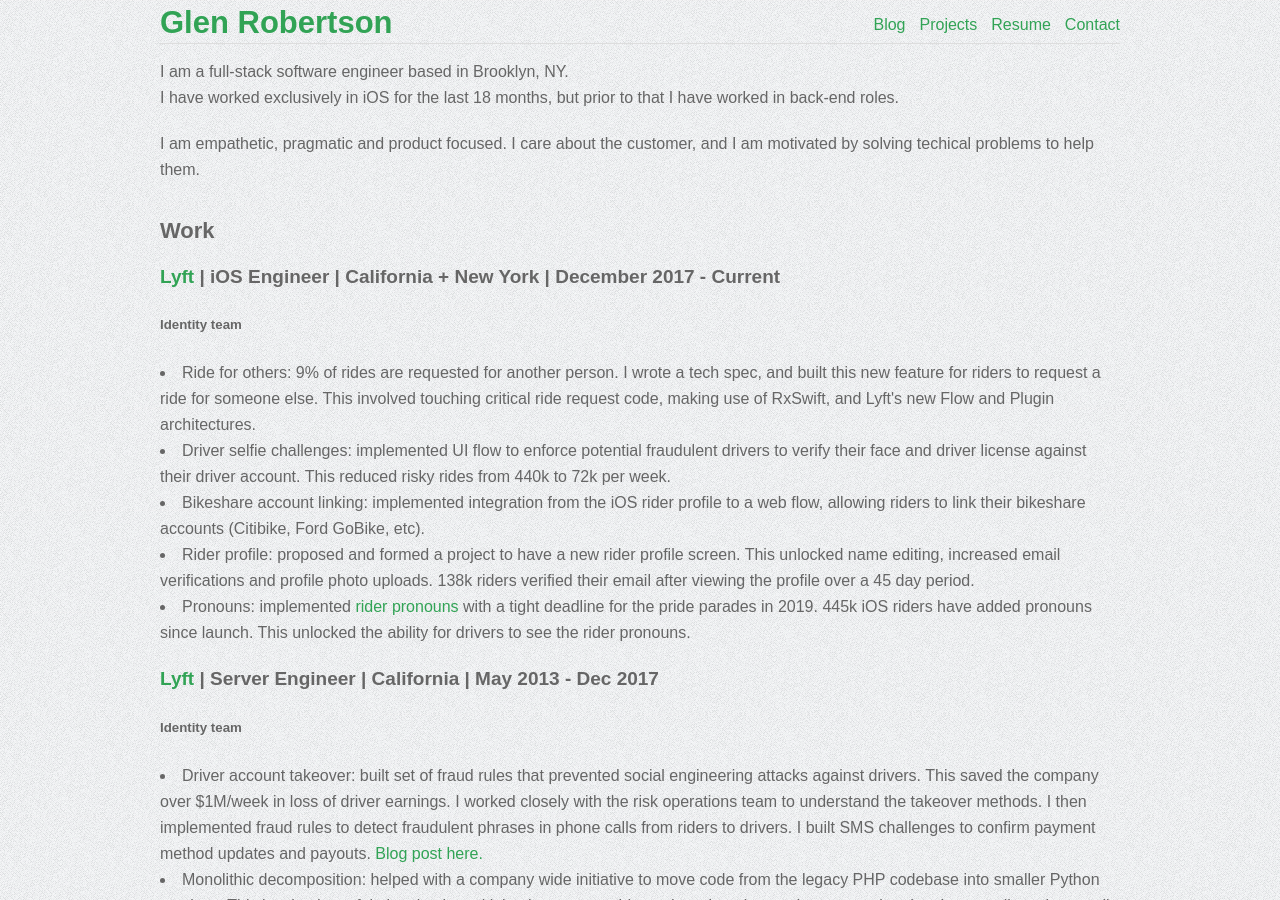
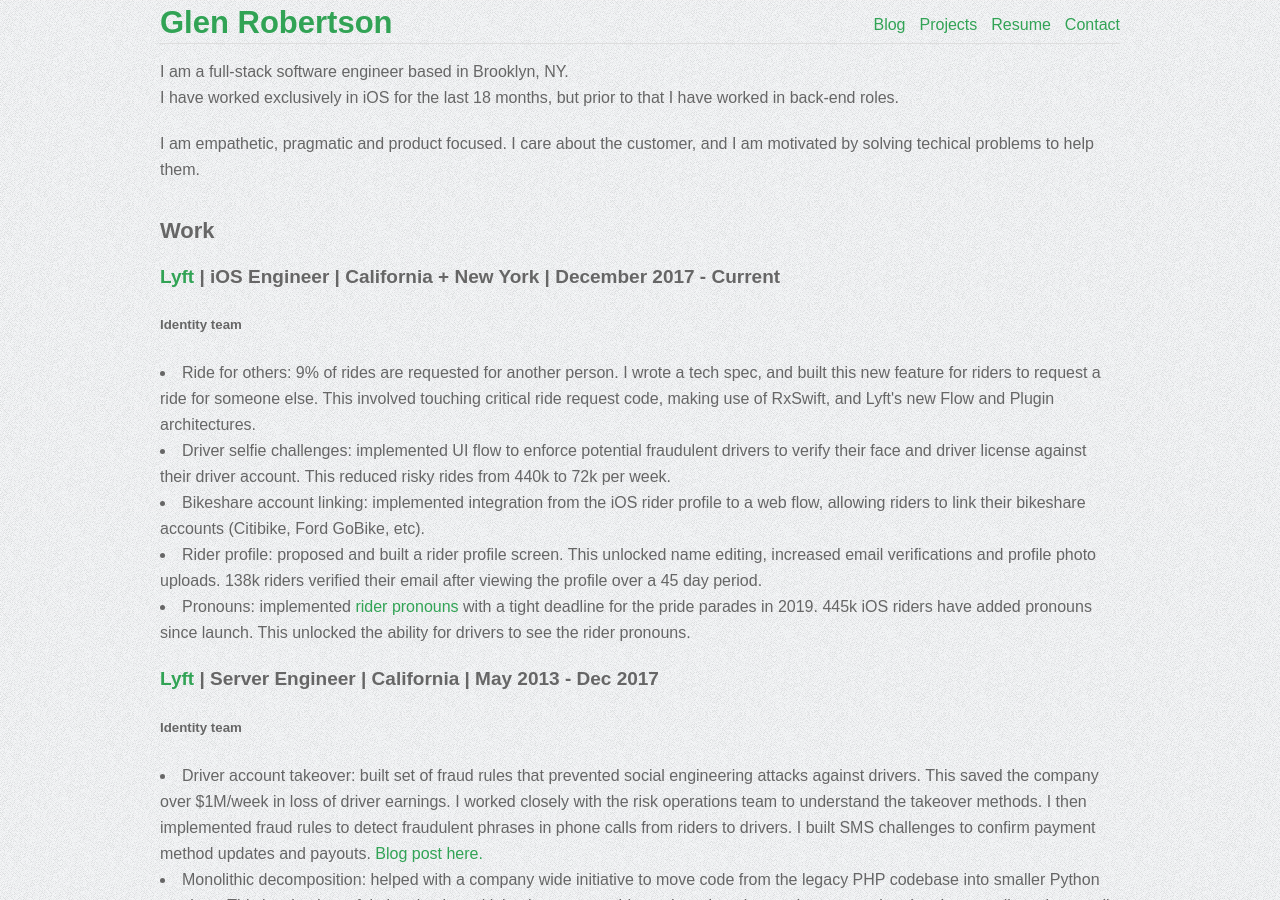
Before and after one commit to glenrobertson/glenrobertson.github.com, a Jekyll site: the page built from resume_2020.html, in a window 1280 px wide and 900 px high. Built offline with Jekyll 4.4.1, drawn with Linux system fonts in a browser that asks for light colours.

Commit message:
More info

```diff
--- a/resume_2020.html
+++ b/resume_2020.html
@@ -18,7 +18,7 @@
     <li>Ride for others: 9% of rides are requested for another person. I wrote a tech spec, and built this new feature for riders to request a ride for someone else. This involved touching critical ride request code, making use of RxSwift, and Lyft's new Flow and Plugin architectures.</li>
     <li>Driver selfie challenges: implemented UI flow to enforce potential fraudulent drivers to verify their face and driver license against their driver account. This reduced risky rides from 440k to 72k per week.</li>
     <li>Bikeshare account linking: implemented integration from the iOS rider profile to a web flow, allowing riders to link their bikeshare accounts (Citibike, Ford GoBike, etc).</li>
-    <li>Rider profile: proposed and formed a project to have a new rider profile screen. This unlocked name editing, increased email verifications and profile photo uploads. 138k riders verified their email after viewing the profile over a 45 day period.</li>
+    <li>Rider profile: proposed and built a rider profile screen. This unlocked name editing, increased email verifications and profile photo uploads. 138k riders verified their email after viewing the profile over a 45 day period.</li>
     <li>Pronouns: implemented <a href="https://www.theverge.com/2019/6/2/18646740/lyft-pronoun-choice-app-lgbtq-pride">rider pronouns</a> with a tight deadline for the pride parades in 2019. 445k iOS riders have added pronouns since launch. This unlocked the ability for drivers to see the rider pronouns.</li>
 </ul>
 </p>
```
